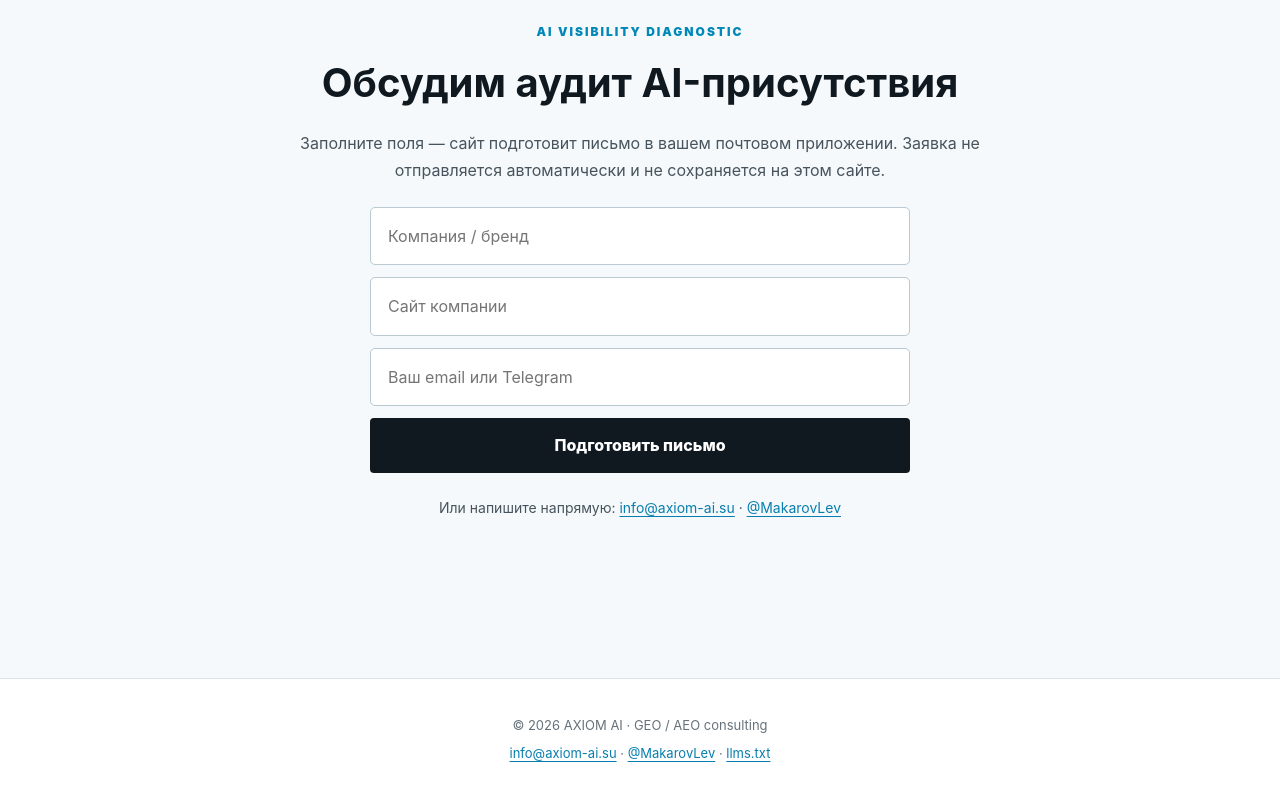
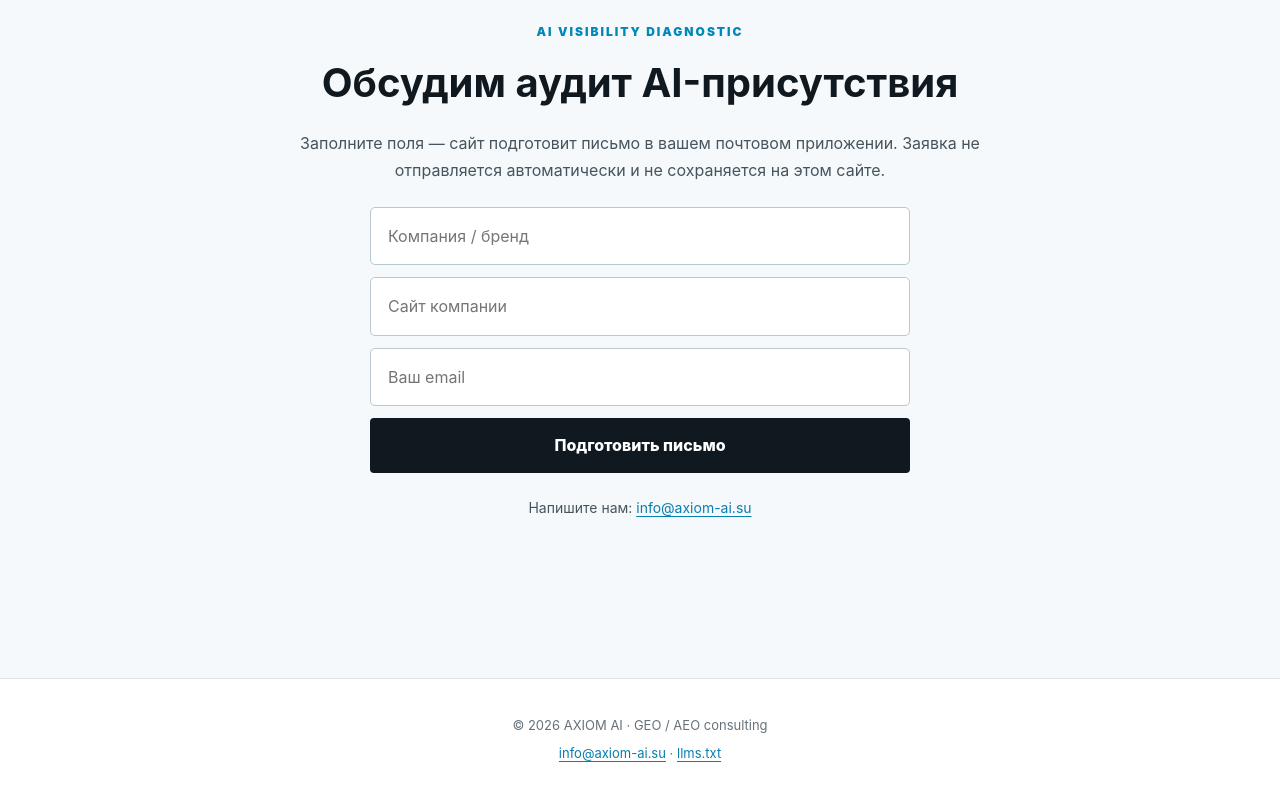
Before and after one commit to Chandr777/axiom-ai, a React (Vite) app: page / in a window 1280 px wide. Shown: the part 2557-3357 px from the top of the page. Built offline with nearby package versions, Linux system fonts and the light colour scheme.

Commit message:
Remove Telegram contact; keep email only

```diff
--- a/src/App.jsx
+++ b/src/App.jsx
@@ -88,14 +88,14 @@ function Home() {
           <form className="contact-form" onSubmit={prepareEmail}>
             <input required aria-label="Компания или бренд" placeholder="Компания / бренд" value={form.company} onChange={e => setForm({...form, company:e.target.value})} />
             <input required type="url" aria-label="Сайт компании" placeholder="Сайт компании" value={form.website} onChange={e => setForm({...form, website:e.target.value})} />
-            <input required aria-label="Контакт" placeholder="Ваш email или Telegram" value={form.contact} onChange={e => setForm({...form, contact:e.target.value})} />
+            <input required aria-label="Контакт" placeholder="Ваш email" value={form.contact} onChange={e => setForm({...form, contact:e.target.value})} />
             <button className="button button-dark" type="submit">Подготовить письмо</button>
           </form>
-          <p className="contact-line">Или напишите напрямую: <a href="mailto:info@axiom-ai.su">info@axiom-ai.su</a> · <a href="https://t.me/MakarovLev" target="_blank" rel="noreferrer">@MakarovLev</a></p>
+          <p className="contact-line">Напишите нам: <a href="mailto:info@axiom-ai.su">info@axiom-ai.su</a></p>
         </div>
       </section>
     </main>
-    <footer className="site-footer"><p>© {new Date().getFullYear()} AXIOM AI · GEO / AEO consulting</p><p><a href="mailto:info@axiom-ai.su">info@axiom-ai.su</a> · <a href="https://t.me/MakarovLev" target="_blank" rel="noreferrer">@MakarovLev</a> · <a href="/llms.txt">llms.txt</a></p></footer>
+    <footer className="site-footer"><p>© {new Date().getFullYear()} AXIOM AI · GEO / AEO consulting</p><p><a href="mailto:info@axiom-ai.su">info@axiom-ai.su</a> · <a href="/llms.txt">llms.txt</a></p></footer>
   </div>
 }
 
```
